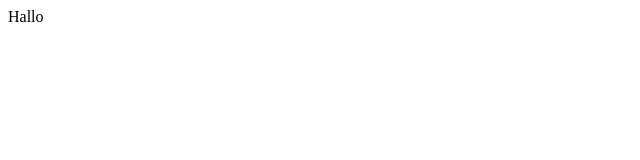
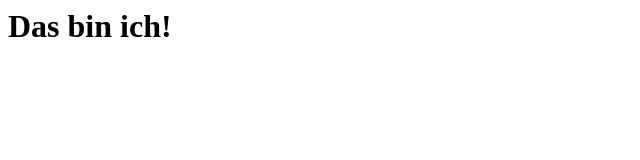
Before and after one commit to KinnCrimson/KinnCrimson.github.io, a plain HTML site: page index.html in a window 1280 px wide. Shown: the whole page, without its empty margins (0-640 px from the left). Drawn offline with Linux system fonts and the light colour scheme.

Commit message:
Update index.html

```diff
--- a/index.html
+++ b/index.html
@@ -1,5 +1,6 @@
 <html>
 <body>
-Hallo
+  <h1> Das bin ich! </h1>
+
 </body>
 </html>
```
